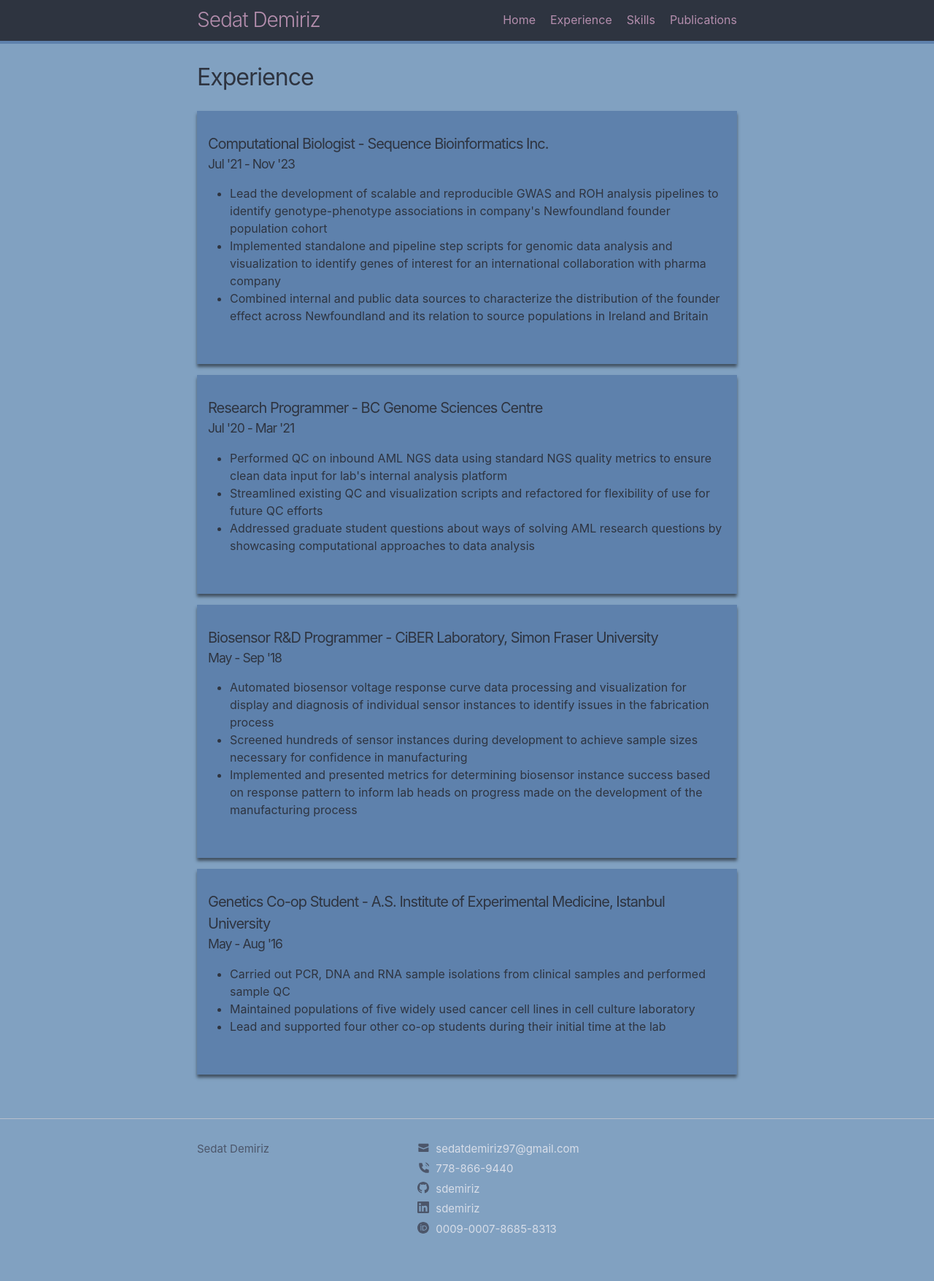
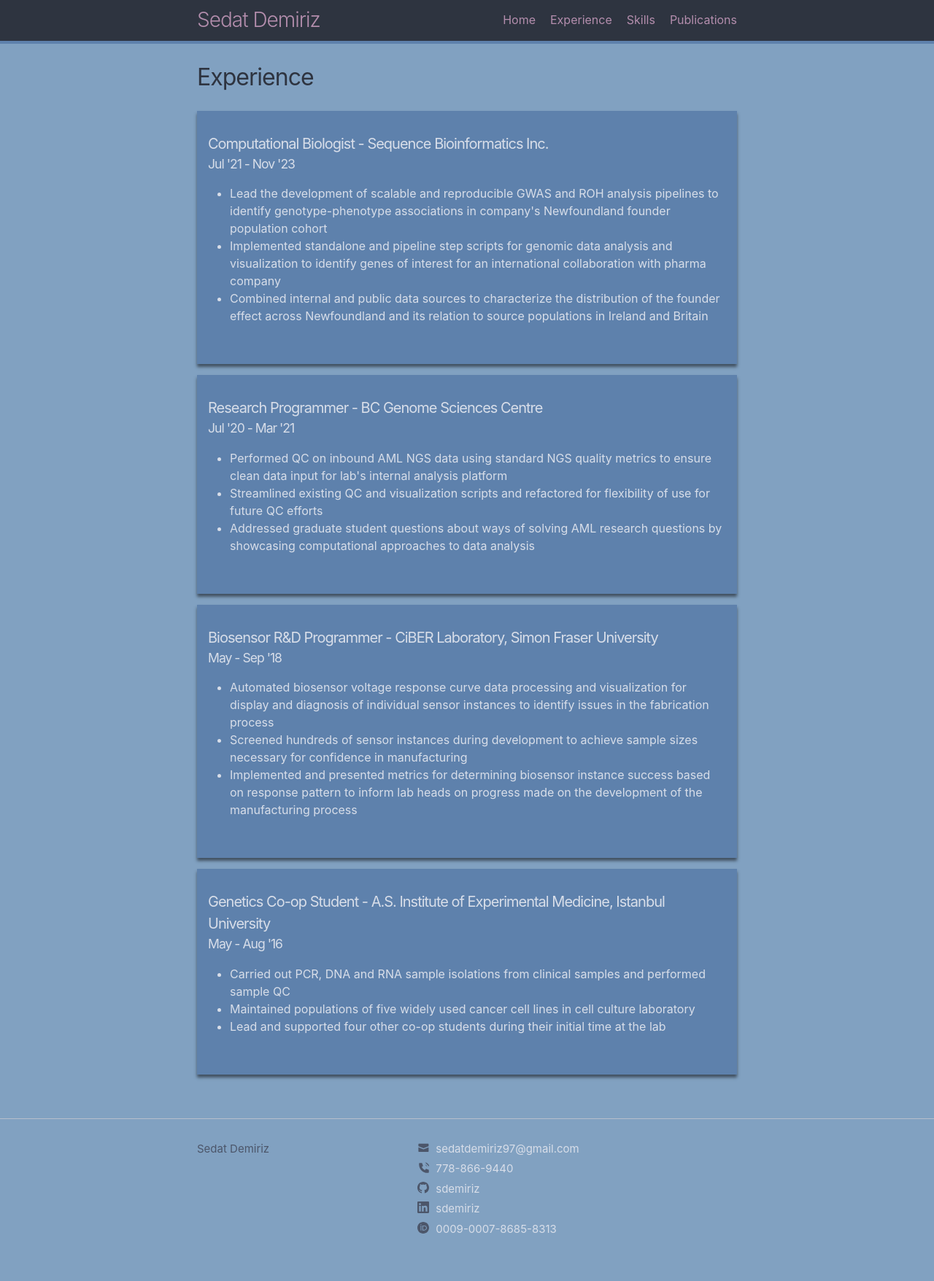
Before and after one commit to sdemiriz/sdemiriz.github.io, a Jekyll site: the page built from 02_experience.html, in a window 1280 px wide. Shown: the whole page at 73% size. Built offline with Jekyll 4.4.1, drawn with Linux system fonts in a browser that asks for light colours.

Commit message:
feat: recolor experience text

```diff
--- a/_sass/minima/_layout.scss
+++ b/_sass/minima/_layout.scss
@@ -254,15 +254,18 @@ footer-col-2 {
   @include relative-font-size(1.25);
   margin-top: $spacing-unit / 2;
   letter-spacing: -1px;
+  color: #d8dee9;
 }
 
 .date {
   @include relative-font-size(1.1);
   margin-bottom: $spacing-unit / 2;
   letter-spacing: -1px;
+  color: #d8dee9;
 }
 
 .responsibility {
   list-style-type: disc;
   line-height: $base-line-height * $base-font-size;
+  color: #d8dee9;
 }
```
